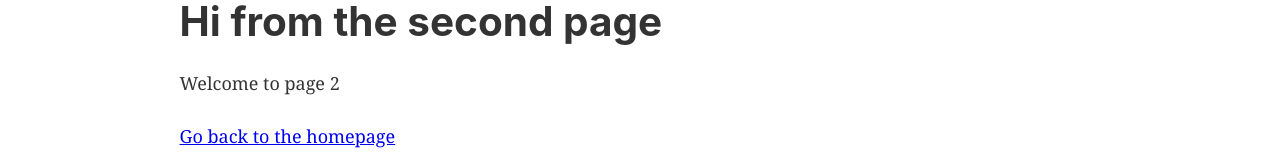
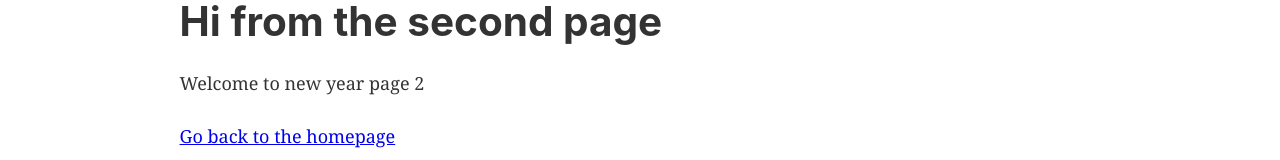
Before and after one commit to Akashdeep999999/gatsby-starter-default, a Gatsby site: page /page-2 in a window 1280 px wide. Shown: the part 123-283 px from the top of the page. Built offline with nearby package versions, Linux system fonts and the light colour scheme; Gatsby itself is replaced by a stand-in of ours.

Commit message:
Update page-2.js

```diff
--- a/src/pages/page-2.js
+++ b/src/pages/page-2.js
@@ -8,7 +8,7 @@ const SecondPage = () => (
   <Layout>
     <Seo title="Page two" />
     <h1>Hi from the second page</h1>
-    <p>Welcome to page 2</p>
+    <p>Welcome to new year page 2</p>
     <Link to="/">Go back to the homepage</Link>
   </Layout>
 )
```
